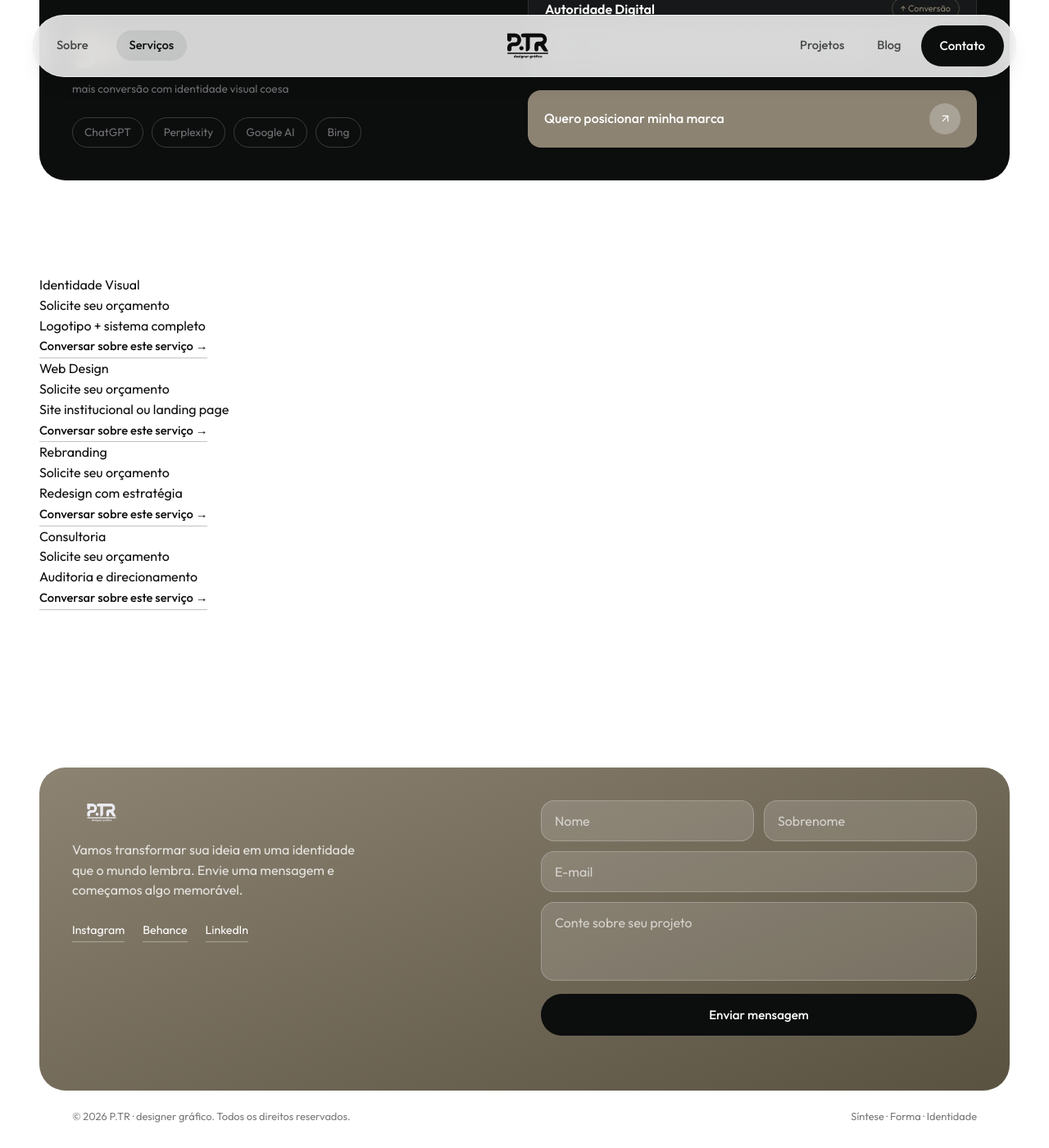
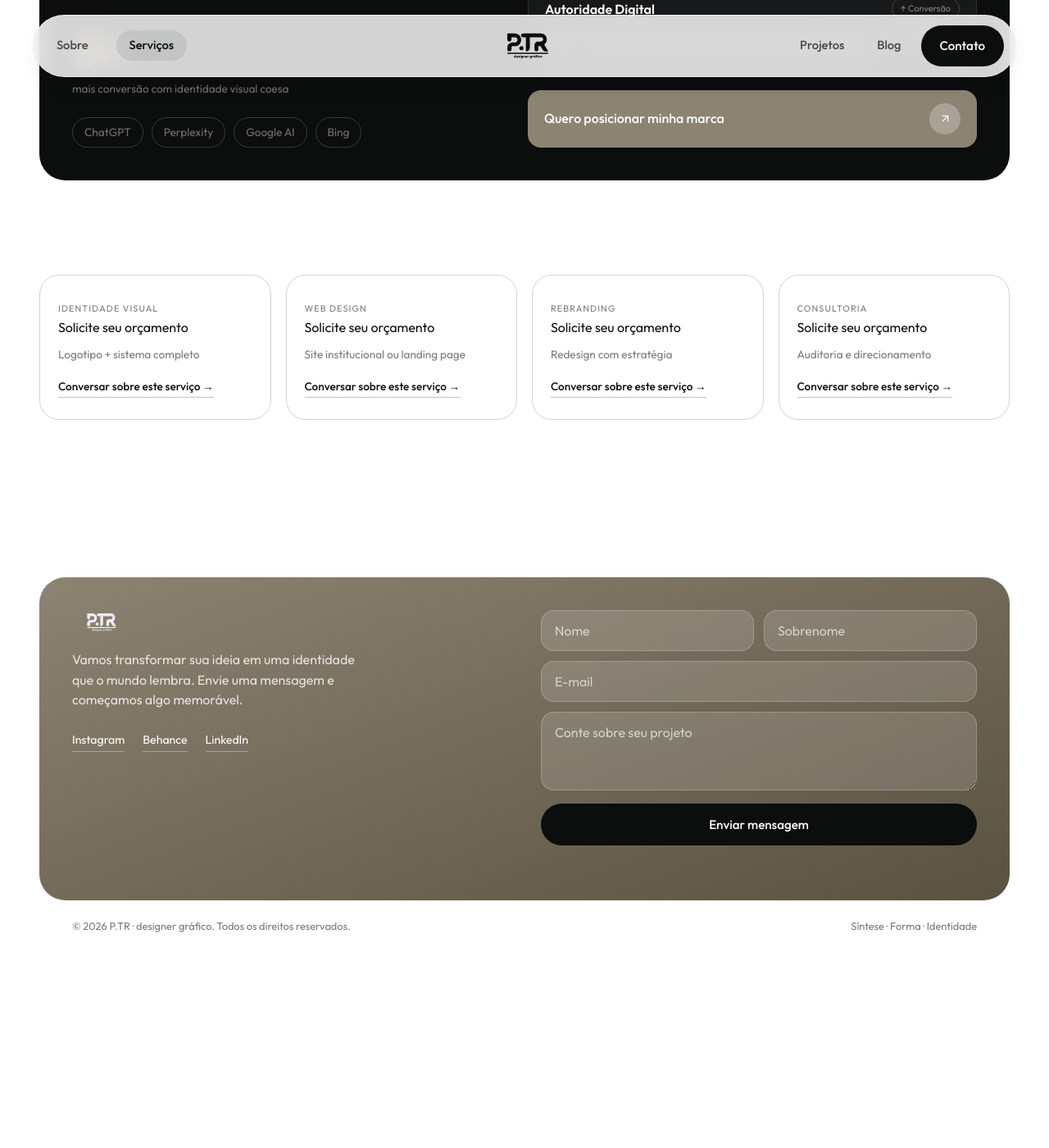
Before and after one commit to PedroHTrag/ptr-site, a Jekyll site: the page servicos.html, which Jekyll copies as it is, in a window 1280 px wide and 1400 px high, scrolled down 2228 px. Shown: the whole window at 82% size. Built offline with Jekyll 4.4.1, drawn with Linux system fonts in a browser that asks for light colours; after the commit the page ends 3396 px from its top, so only the background shows below that.

Commit message:
Update service quote card styles
Co-authored-by: Copilot <223556219+Copilot@users.noreply.github.com>

```diff
--- a/css/style.css
+++ b/css/style.css
@@ -598,24 +598,24 @@ a.icon-btn:hover, button.icon-btn:hover{ background: var(--black); color: var(--
 .process-card h3{ margin-top: 14px; }
 .process-card p{ margin-top:10px; font-size:.92rem; color: var(--ink-55); }
 
-.pricing-grid{
+.quote-grid{
   display:grid;
   grid-template-columns: repeat(4,1fr);
   gap: 18px;
 }
-.price-card{
+.quote-card{
   border: 1px solid var(--card-line);
   border-radius: var(--radius-lg);
   padding: 26px 22px;
   background: rgba(255,255,255,.35);
 }
-.price-card .cat{
+.quote-card .cat{
   font-size:.68rem; letter-spacing:.1em; text-transform:uppercase; color: var(--ink-55);
 }
-.price-card .from{ font-size:.78rem; color: var(--ink-55); margin-top:14px; }
-.price-card .price{ font-size:1.5rem; font-weight:600; margin-top:2px; }
-.price-card .desc{ font-size:.85rem; color: var(--ink-55); margin-top:10px; }
-.price-card .text-link{ margin-top:18px; font-size:.85rem; }
+.quote-card .from{ font-size:.78rem; color: var(--ink-55); margin-top:14px; }
+.quote-card .price{ font-size:1.5rem; font-weight:600; margin-top:2px; }
+.quote-card .desc{ font-size:.85rem; color: var(--ink-55); margin-top:10px; }
+.quote-card .text-link{ margin-top:18px; font-size:.85rem; }
 
 /* =========================================================
    Página: Projetos
@@ -789,7 +789,7 @@ a.blog-card:hover img{ transform: scale(1.05); }
   .dark-panel{ grid-template-columns:1fr; }
   .projects-grid, .projects-grid.cols-3{ grid-template-columns: repeat(2,1fr); }
   .process-grid{ grid-template-columns: 1fr; }
-  .pricing-grid{ grid-template-columns: repeat(2,1fr); }
+  .quote-grid{ grid-template-columns: repeat(2,1fr); }
   .blog-featured{ grid-template-columns:1fr; }
   .blog-featured figure{ min-height: 260px; }
   .blog-grid{ grid-template-columns: repeat(2,1fr); }
@@ -826,7 +826,7 @@ a.blog-card:hover img{ transform: scale(1.05); }
   .about-media{ grid-template-columns:1fr; }
   .about-media figure{ aspect-ratio:1/1; }
   .projects-grid, .projects-grid.cols-3{ grid-template-columns: 1fr; }
-  .pricing-grid{ grid-template-columns: 1fr; }
+  .quote-grid{ grid-template-columns: 1fr; }
   .blog-grid{ grid-template-columns: 1fr; }
   .article-header h1{ font-size:clamp(2.1rem,10vw,3rem); }
   .service-chips{ grid-template-columns:1fr; }
```
